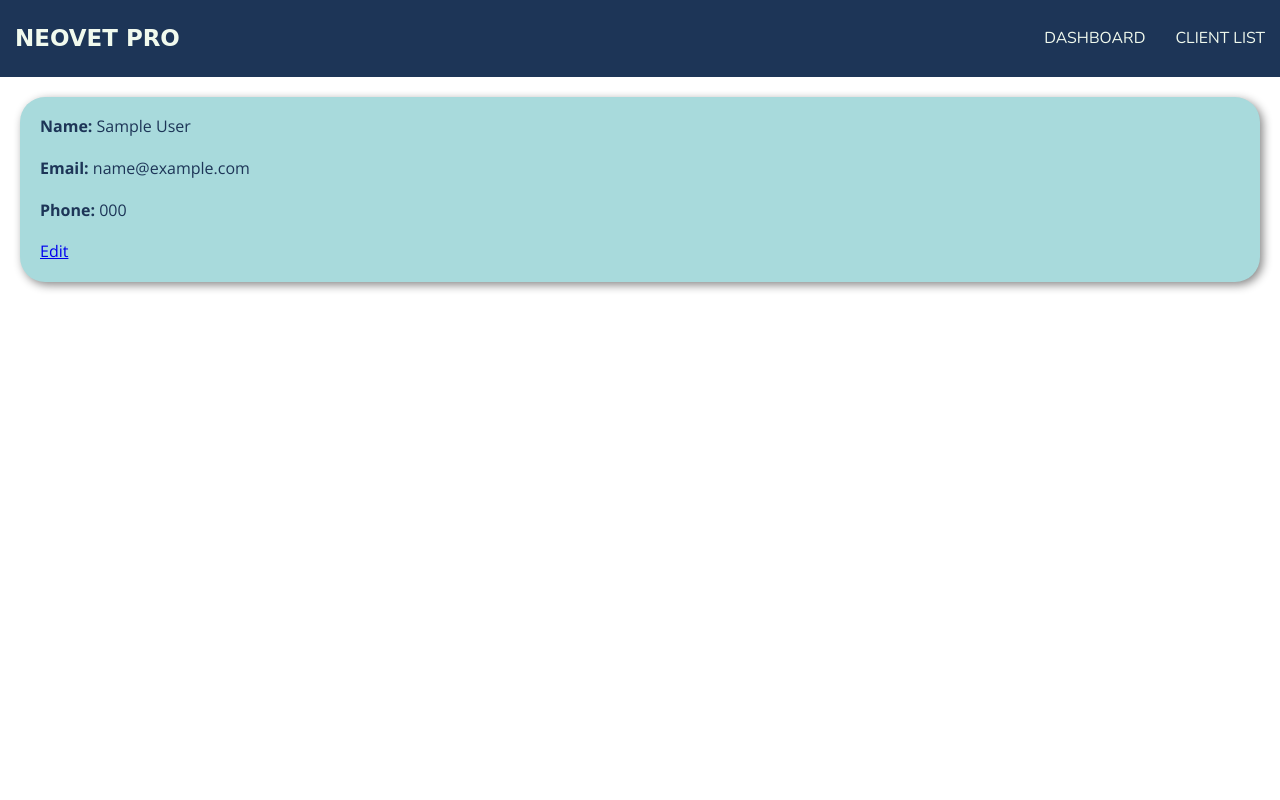
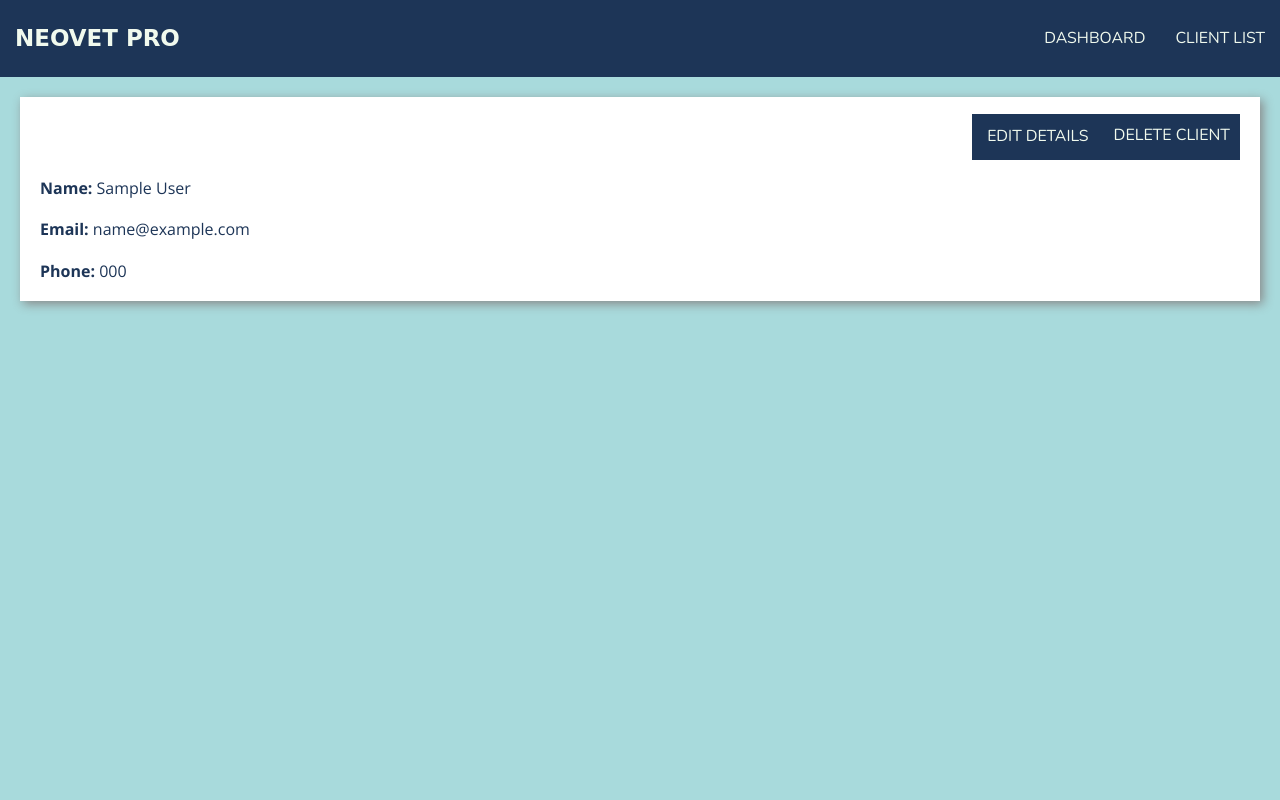
Before and after one commit to JamesCDrysdale/VetManagementSystem, a Flask app: page /clients/1 in a window 1280 px wide. Run offline with Flask 2, Linux system fonts and the light colour scheme; a database or web service that is not in the repository returns one stand-in record (values such as "Sample title"); some libraries are stand-ins or nearby versions; some web fonts are replaced.

Commit message:
Can delete clients

```diff
--- a/controllers/clients_controller.py
+++ b/controllers/clients_controller.py
@@ -69,3 +69,9 @@ def update_client(id):
 ################
 ###  DELETE  ###
 ################
+
+# DELETE A TASK
+@clients_blueprint.route("/clients/<id>/delete", methods=['POST'])
+def delete_client(id):
+    client_repository.delete(id)
+    return redirect('/clients')
--- a/repositories/client_repository.py
+++ b/repositories/client_repository.py
@@ -38,3 +38,15 @@ def update(client):
     sql = "UPDATE clients SET (first_name, last_name, email, phone) = (%s, %s, %s, %s) WHERE id = %s"
     values = [client.first_name, client.last_name, client.email, client.phone, client.id]
     run_sql(sql, values)
+
+# DELETE
+
+def delete_all():
+    sql = "DELETE  FROM clients"
+    run_sql(sql)
+
+
+def delete(id):
+    sql = "DELETE  FROM clients WHERE id = %s"
+    values = [id]
+    run_sql(sql, values)
--- a/static/style.css
+++ b/static/style.css
@@ -16,6 +16,7 @@ body {
 	line-height: 1.6;
 	margin: 0;
 	min-height: 100vh;
+	background-color: var(--secondary-brand-color);
 }
 
 main {
@@ -36,7 +37,7 @@ header {
     background-color: var(--primary-brand-color);
 }
 
-.nav {
+.nav, button {
   list-style: none;
   font-family: 'Nunito', sans-serif;
 }
@@ -45,7 +46,7 @@ header {
 	text-decoration: none;
 }
 
-.brand-name, .main-nav a {
+.brand-name, .main-nav a, button {
     color: var(--primary-bg-color);
     font-size: .99em;
 }
@@ -56,7 +57,7 @@ header {
 }
 
 .logo a,
-.main-nav a {
+.main-nav a, button {
 	padding: 10px 15px;
 	text-transform: uppercase;
 	text-align: center;
@@ -64,7 +65,7 @@ header {
 }
 
 .main-nav a:hover {
-    background-color: var(--primary-highlight-color);
+    background-color: var(--tertiary-brand-color);
 }
 
 /* =================================
@@ -87,11 +88,43 @@ header {
 ==================================== */
 
 .client-card {
-	background-color: var(--secondary-brand-color);
+	background-color: #FFF;
 	padding: 1px 20px;
 	margin: 15px 0px;
-	border-radius: 25px;
 	box-shadow: 3px 3px 10px #888888;
+}
+
+.warning:hover {
+	background-color: var(--primary-highlight-color);
+}
+
+.nudge {
+	position: relative;
+	top: 9px;
+	margin: 0 10px;
+}
+
+.trash-button{
+	display: contents;
+}
+
+#trash-icon {
+	color: var(--primary-highlight-color);
+}
+
+.delete-form{
+	display: inline;
+}
+
+button, input[type="submit"], input[type="reset"] {
+	background: none;
+	color: inherit;
+	border: none;
+	padding: 0px;
+	font: inherit;
+	cursor: pointer;
+	outline: inherit;
+
 }
 
 /* =================================
--- a/templates/base.html
+++ b/templates/base.html
@@ -7,6 +7,7 @@
     <link href="https://fonts.googleapis.com/css2?family=Nunito&family=Patua+One&display=swap" rel="stylesheet">
     <link href="https://fonts.googleapis.com/css2?family=Open+Sans:ital,wght@0,300;0,400;0,500;0,600;0,700;0,800;1,300;1,400;1,500;1,600;1,700;1,800&display=swap" rel="stylesheet">
     <link rel="stylesheet" href="/static/style.css">
+    <link rel="stylesheet" href="https://stackpath.bootstrapcdn.com/font-awesome/4.7.0/css/font-awesome.min.css" crossorigin="anonymous">
     <title>NeoPet Pro</title>
 </head>
 <body>
--- a/templates/clients/show.html
+++ b/templates/clients/show.html
@@ -2,10 +2,23 @@
 {% block content %}
 
 <div class="client-card">
-    <p><strong>Name: </strong>{{ client.first_name }} {{ client.last_name }}</p>
-    <p><strong>Email: </strong>{{ client.email }}</p>
-    <p><strong>Phone: </strong>{{ client.phone }}</p>
-    <p><a href="/clients/{{client.id}}/edit">Edit</a> </p>
+    <div>
+        <ul class="main-nav secondary-nav">
+            <li class="nav">
+                <a class="plain-link" href="/clients/{{client.id}}/edit">Edit Details</a>
+            </li>
+            <li class="nav warning">
+                <form class="nudge" action="/clients/{{client.id}}/delete" method="POST">
+                    <button class="trash-button">DELETE Client</button>
+                </form>
+            </li>
+        </ul>
+    </div>
+    <div>
+        <p><strong>Name: </strong>{{ client.first_name }} {{ client.last_name }}</p>
+        <p><strong>Email: </strong>{{ client.email }}</p>
+        <p><strong>Phone: </strong>{{ client.phone }}</p>
+    </div>
 </div>
 
 {% endblock %}
```
